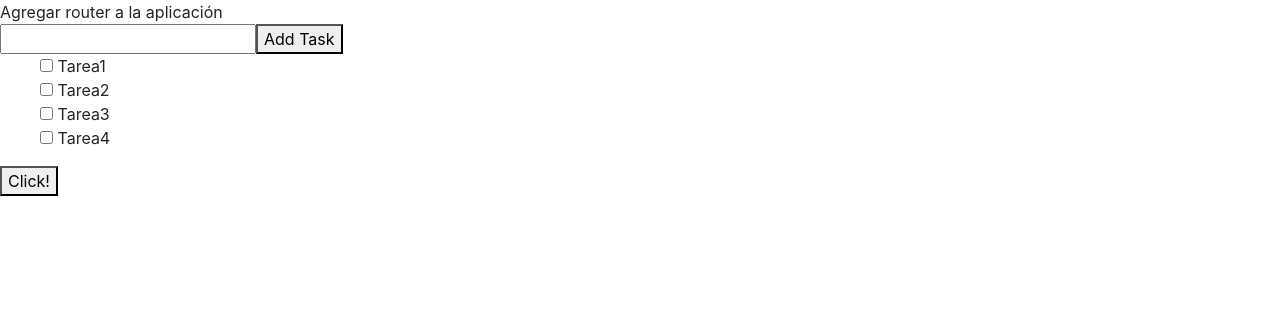
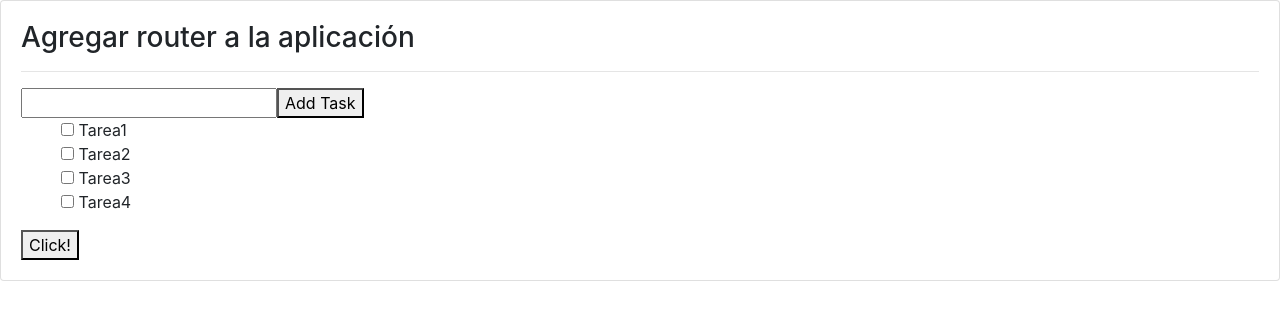
Before and after one commit to Ernjivi/angular-01, an Angular app: page / in a window 1280 px wide. Shown: the top 320 px of the page. Built offline with nearby package versions, Linux system fonts and the light colour scheme.

Commit message:
Added styles to card

```diff
--- a/src/app/core/common/card/card.component.html
+++ b/src/app/core/common/card/card.component.html
@@ -1,8 +1,7 @@
-<div>
-  {{ card.text }}
-
-  <div *ngIf="card.checkList">
+<div class="card">
+  <div *ngIf="card.checkList" class="card-body">
+    <h3 class="card-title">{{ card.text }}</h3>
+    <hr>
     <app-checklist [checkList]="card.checkList"></app-checklist>
   </div>
-
 </div>
```
